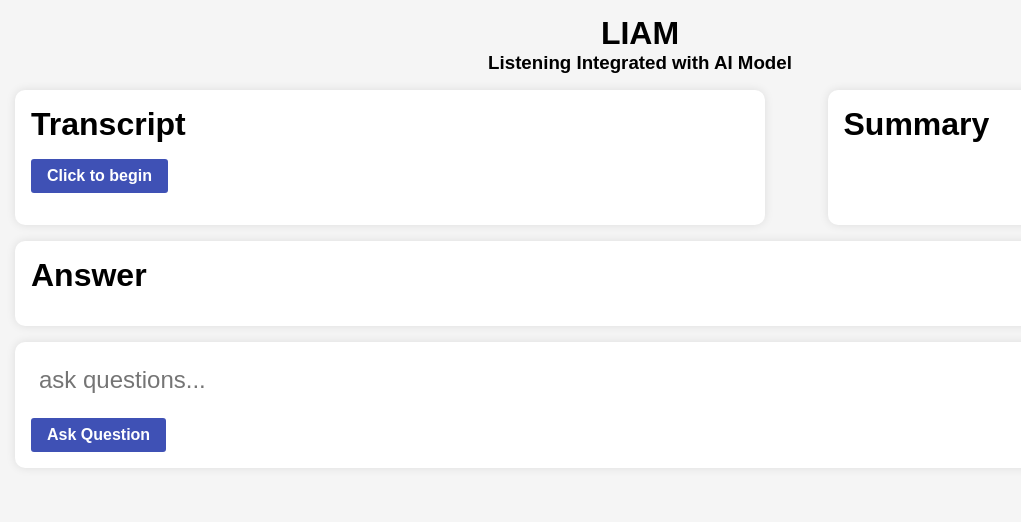
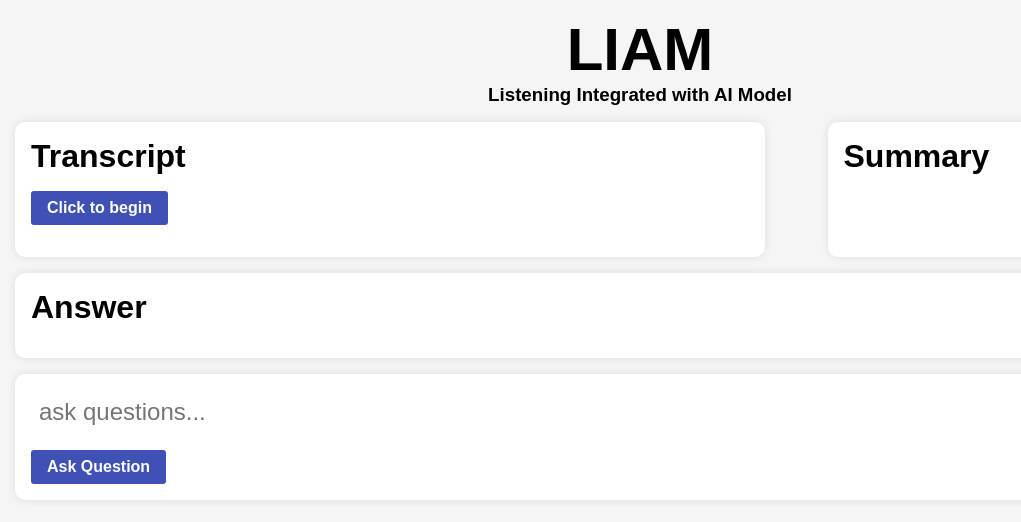
Before and after one commit to andrewschoi/liam, a Next.js app: page / in a window 1280 px wide. Shown: the top 522 px of the page, without its empty margins (0-1021 px from the left). Built offline with nearby package versions, Linux system fonts and the light colour scheme.

Commit message:
Increase title size

```diff
--- a/src/styles/globals.css
+++ b/src/styles/globals.css
@@ -150,6 +150,10 @@ body {
   text-align: center;
 }
 
+.title-header {
+  font-size: 60px;
+}
+
 main {
   margin: 15px;
 }
```
